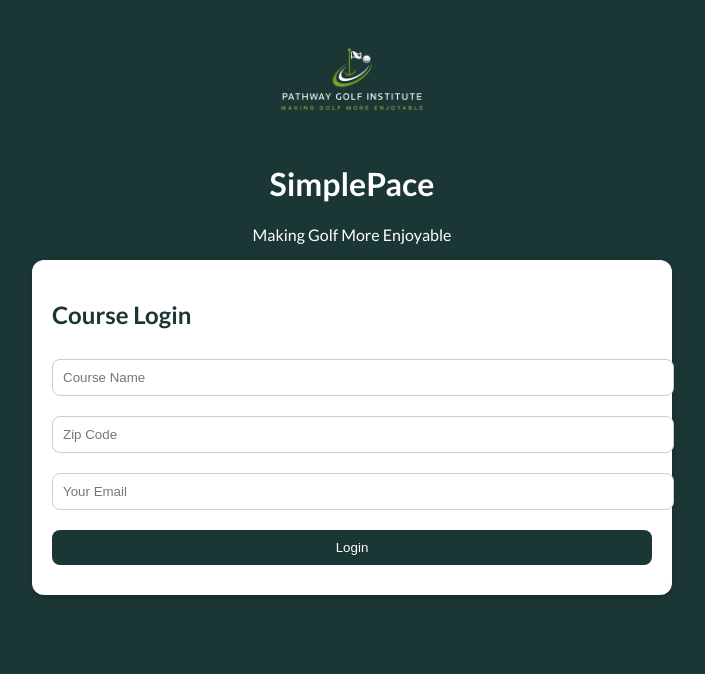
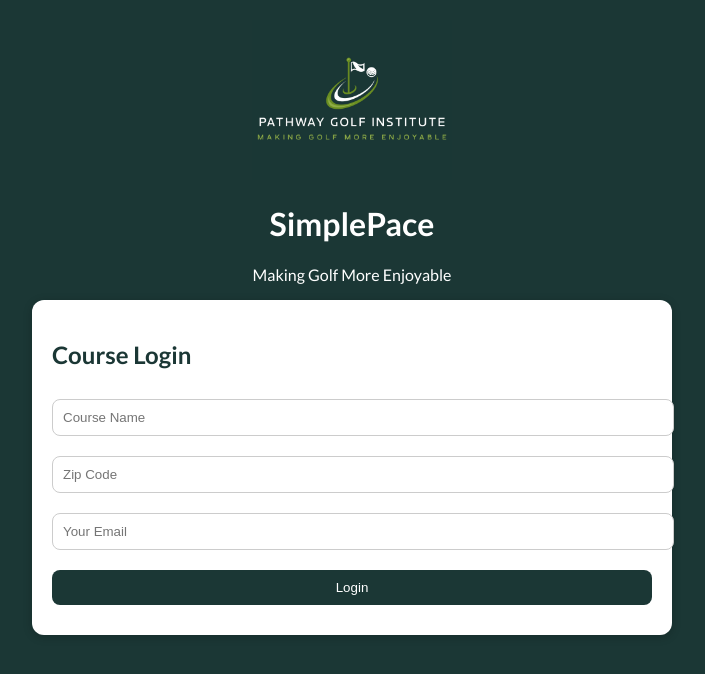
Before and after one commit to pgigolf/simplepace2, a plain HTML site: page index.html in a window 1280 px wide. Shown: the whole page, without its empty margins (288-993 px from the left). Drawn offline with Linux system fonts and the light colour scheme.

Commit message:
Update index.html

```diff
--- a/index.html
+++ b/index.html
@@ -55,7 +55,7 @@
 </head>
 <body>
   <div class="header">
-    <img src="fulllogo.jpg" alt="SimplePace Logo" height="120">
+    <img src="fulllogo.jpg" alt="SimplePace Logo" height="160">
     <h1>SimplePace</h1>
     <p>Making Golf More Enjoyable</p>
   </div>
```
